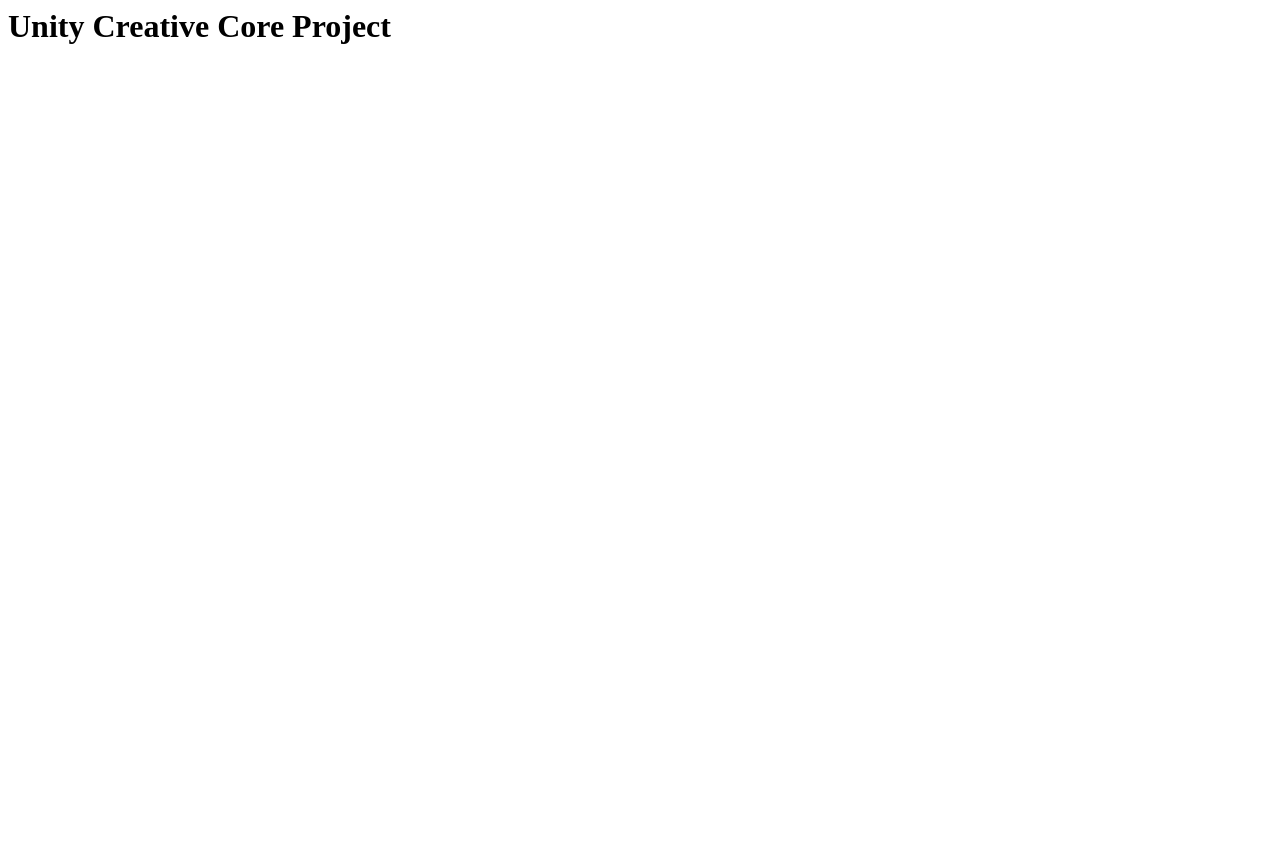
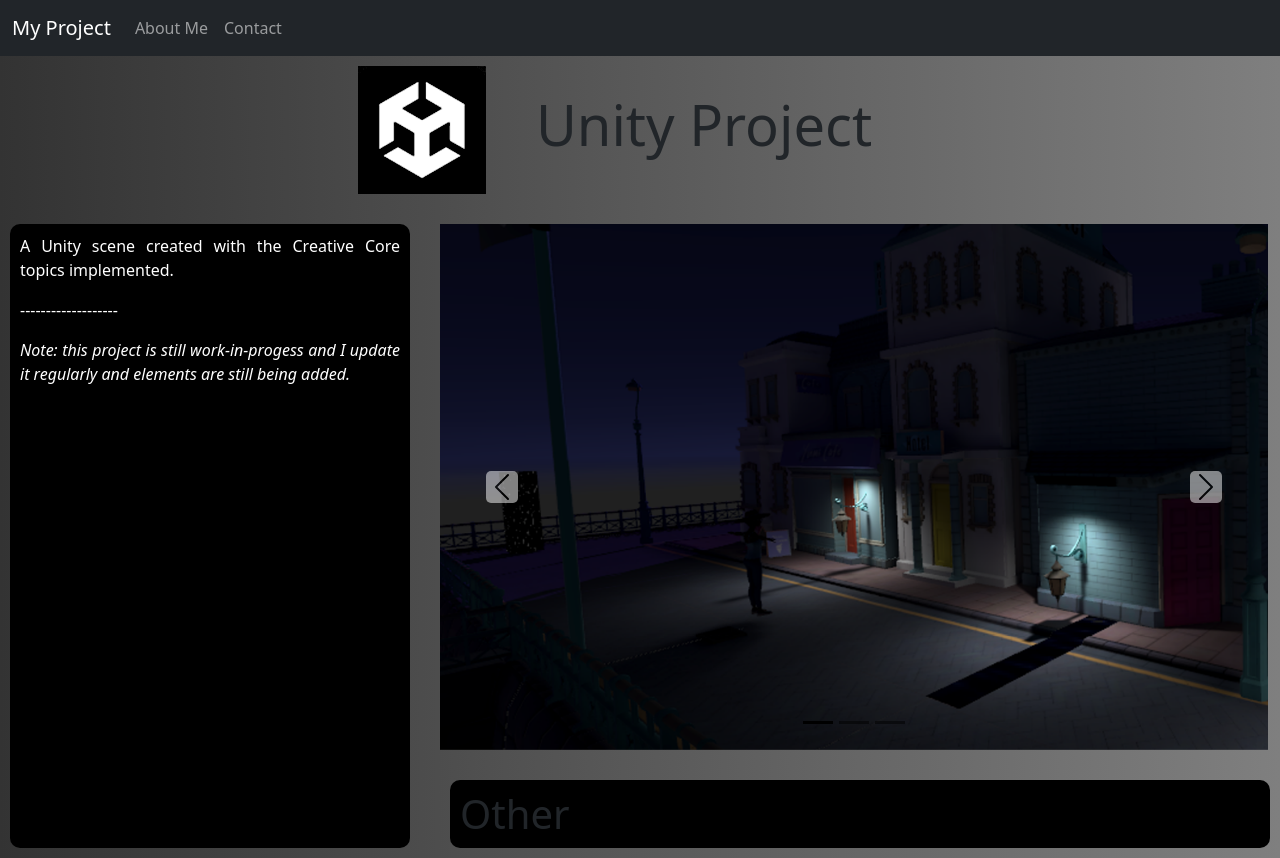
Before and after one commit to MHarrisM/unity-scene, a plain HTML site: page index.html in a window 1280 px wide. Before the commit the page ends 800 px from the top, so only its background shows below. Drawn offline with nearby package versions, Linux system fonts and the light colour scheme.

Commit message:
Templete complete; just need to fill out Other section

```diff
--- /dev/null
+++ b/css/styles.css
@@ -0,0 +1,36 @@
+.grid-container{
+    display: grid;
+    grid-template-columns: 1fr 2fr ;
+    grid-template-rows: 0.2fr 2fr 0.2fr;
+    gap: 20px;
+
+
+}
+.grid-item{
+    background-color: black;
+    display: flex;
+    border-radius: 10px;
+    padding: 10px;
+
+    text-align: justify;
+    text-justify: auto;
+    margin: 10px;
+}
+.carousel{
+    margin-right: 12px;
+    margin-top: 10px;
+}
+
+.carousel-control-prev-icon,
+.carousel-control-next-icon {
+  background-color: rgba(0, 0, 0, 1); /* Semi-transparent dark */
+  border-radius: 5px; /* Optional: rounded corners */
+}
+
+
+p, h1 {
+    color: white;
+}
+body {
+    background: linear-gradient(to right, #333333 0%, #7f7f7f 100%);
+}
--- a/index.html
+++ b/index.html
@@ -1 +1,82 @@
-<h1>Unity Creative Core Project</h1>
+<!DOCTYPE html>
+<html lang="en">
+  <head>
+    <title>UnityCC</title>
+    <meta charset="utf-8">
+    <meta name="viewport" content="width=device-width, initial-scale=1">
+    <link rel="stylesheet" href="css/styles.css">
+    <link rel="stylesheet" href="scss/_variables.scss">
+    <link rel="stylesheet" href="https://cdn.jsdelivr.net/npm/bootstrap@5.3.0/dist/css/bootstrap.min.css">
+    <script src="https://cdn.jsdelivr.net/npm/bootstrap@5.3.3/dist/js/bootstrap.bundle.min.js"></script>
+  </head>
+  <body>
+    <div >
+        <nav class="navbar navbar-expand-lg bg-dark navbar-dark">
+            <div class="container-fluid">
+                <a class="navbar-brand" href="https://mharrism.github.io/">My Project</a>
+                <button class="navbar-toggler" type="button" data-bs-toggle="collapse" data-bs-target="#navbarNav">
+                    <span class="navbar-toggler-icon"></span>
+                </button>
+                <div class="collapse navbar-collapse" id="navbarNav">
+                    <ul class="navbar-nav">
+                        <li class="nav-item"><a class="nav-link" href="about.html">About Me</a></li>
+                        <li class="nav-item"><a class="nav-link" href="contact.html">Contact</a></li>
+                    </ul>
+                </div>
+            </div>
+        </nav>
+
+    </div>
+    <!-- navbar end -->
+    <div class="grid-container">
+        <div style="grid-column: 1/3; display: flex; justify-content: center;align-items: center;">
+            <img style="justify-self: center; margin-top: 10px;" src="assets/unityLogo2.png">
+            <h1 style="margin: 0px 50px;" class=" display-4" >Unity Project</h1>
+        </div>
+        <div class="grid-item" style="grid-row: 2/4;">
+          <div>
+            <p >
+              A Unity scene created with the Creative Core topics implemented.
+            </p>
+            <p >------------------- </p>
+              <p style="font-style: italic;">
+                Note: this project is still work-in-progess and I update it regularly and elements are
+              still being added.
+              </p>
+          </div>
+        </div>
+
+        <div id="carouselIndicators" class="carousel carousel-dark slide">
+            <div class="carousel-indicators">
+              <button type="button" data-bs-target="#carouselIndicators" data-bs-slide-to="0" class="active" aria-current="true" aria-label="Slide 1"></button>
+              <button type="button" data-bs-target="#carouselIndicators" data-bs-slide-to="1" aria-label="Slide 2"></button>
+              <button type="button" data-bs-target="#carouselIndicators" data-bs-slide-to="2" aria-label="Slide 3"></button>
+
+            </div>
+            <div class="carousel-inner">
+              <div class="carousel-item active">
+                <img src="assets/CC.png" class="d-block w-100" alt="...">
+              </div>
+              <div class="carousel-item">
+                <img src="assets/CC2.png" class="d-block w-100" alt="...">
+              </div>
+              <div class="carousel-item">
+                <img src="assets/CC3.png" class="d-block w-100" alt="...">
+              </div>
+            </div>
+            <button class="carousel-control-prev" type="button" data-bs-target="#carouselIndicators" data-bs-slide="prev">
+              <span class="carousel-control-prev-icon" aria-hidden="true"></span>
+              <span class="visually-hidden">Previous</span>
+            </button>
+            <button class="carousel-control-next" type="button" data-bs-target="#carouselIndicators" data-bs-slide="next">
+              <span class="carousel-control-next-icon" aria-hidden="true"></span>
+              <span class="visually-hidden">Next</span>
+            </button>
+          </div>
+        <h1 class="grid-item">Other</h1>
+
+
+    </div>
+    <!-- Project template end -->
+  </body>
+</html>
```
Also changed, not shown: assets/CC.png (added), assets/CC2.png (added), assets/CC3.png (added), assets/UnityLogo.png (added), assets/unityLogo2.png (added).
